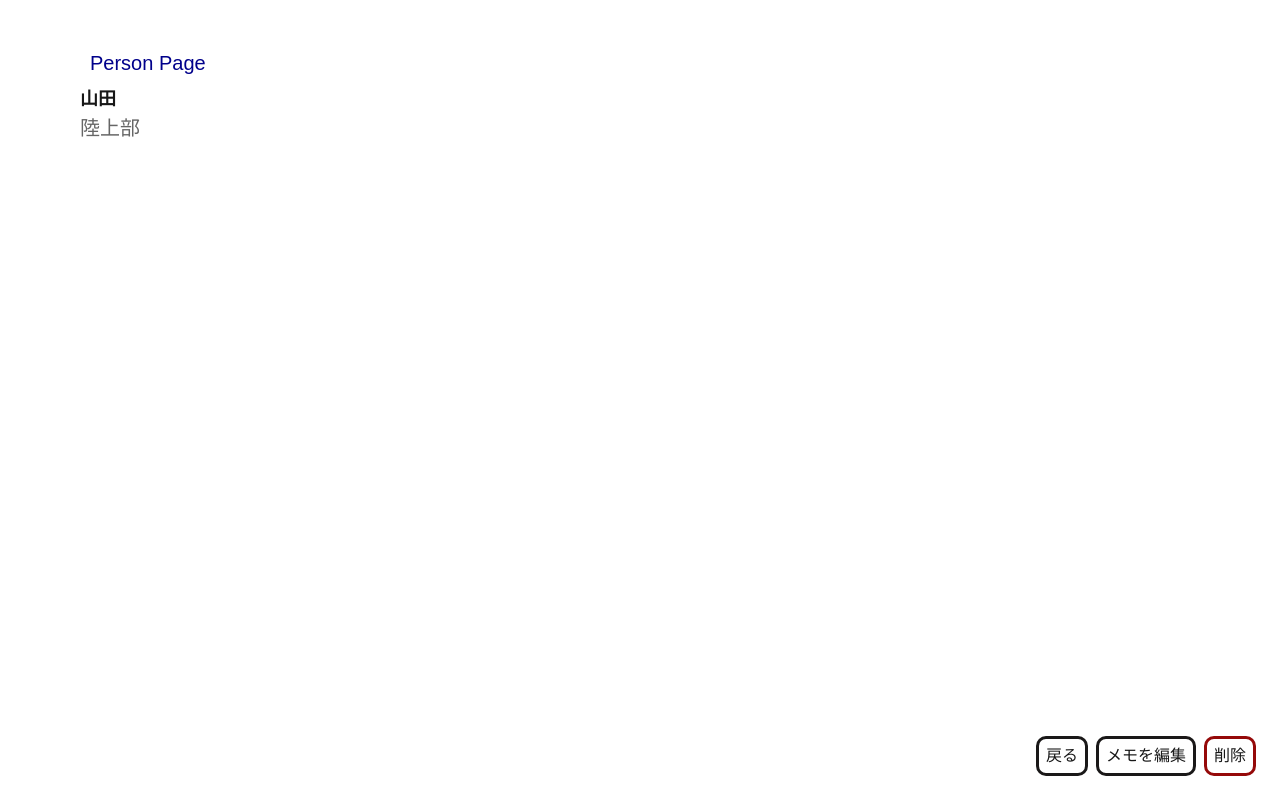
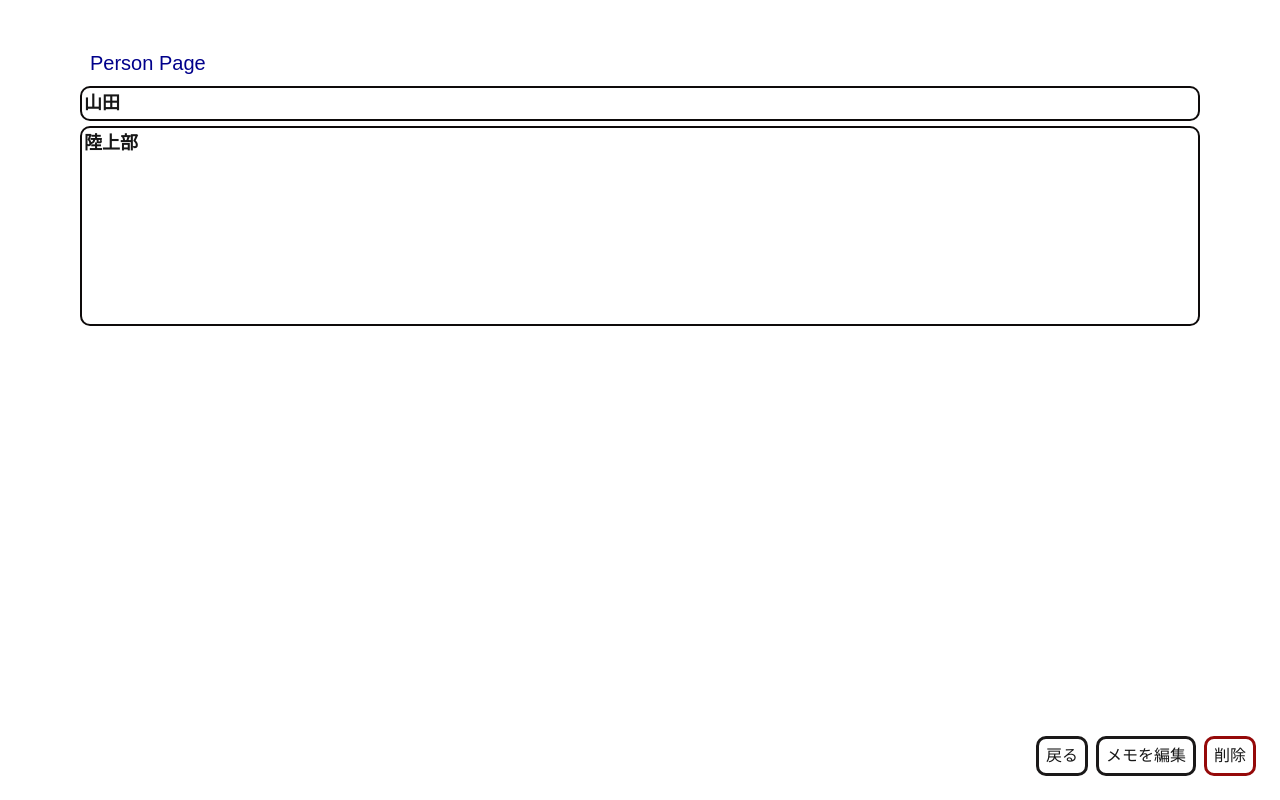
Before and after one commit to kotasimo/human-box, a Next.js app: page /person/1 in a window 1280 px wide. Built offline with nearby package versions, Linux system fonts and the light colour scheme.

Commit message:
third
枠を作った。ボタンをのいちを移動する前

```diff
--- a/app/app.css
+++ b/app/app.css
@@ -30,15 +30,26 @@ main {
 .personMain {
   width: 100%;
   text-align: left;
-  /* display: grid;
-  width: 90%;
-  gap: 4px; */
+  /* display: flex;
+  width: 90%; */
 }
 
 .personName {
   overflow: hidden;
   font-size: 18px;
   font-weight: 700;
+}
+
+.personNameId {
+  border: 2px solid #0e0b0b;
+  padding: 2px;
+  margin-bottom: 5px;
+  overflow: hidden;
+  font-size: 18px;
+  font-weight: 700;
+  border-radius: 10px;
+  display: flex;
+  width: 100%;
 }
 
 .personMemo {
@@ -53,16 +64,17 @@ main {
   overflow-wrap: anywhere;
 }
 
-.selectedPersonMemo {
+.personMemoId {
+  border: 2px solid #0e0b0b;
+  padding: 2px;
+  margin-bottom: 5px;
   overflow: hidden;
-  display: -webkit-box;
-  -webkit-line-clamp: 10;
-  -webkit-box-orient: vertical;
-  font-size: 20px;
-  color: #666;
-
-  word-break: break-word;
-  overflow-wrap: anywhere;
+  font-size: 18px;
+  font-weight: 700;
+  min-height: 200px;
+  border-radius: 10px;
+  display: flex;
+  width: 100%;
 }
 
 .personActions {
--- a/app/person/[id]/page.tsx
+++ b/app/person/[id]/page.tsx
@@ -135,12 +135,12 @@ const PersonPage = () => {
         {editingId === person.id ? (
           <>
             <input
-              className="nameInput"
+              className="personNameId"
               value={draftName}
               onChange={(e) => setDraftName(e.target.value)}
             />
             <textarea
-              className="memoInput"
+              className="personMemoId"
               value={draftMemo}
               onChange={(e) => setDraftMemo(e.target.value)}
               autoFocus
@@ -149,8 +149,8 @@ const PersonPage = () => {
           </>
         ) : (
           <>
-            <div className="personName">{person.name}</div>
-            <div className="selectedPersonMemo">
+            <div className="personNameId">{person.name}</div>
+            <div className="personMemoId">
               {person.memo ?? " クリックしてメモを書く "}
             </div>
           </>
```
